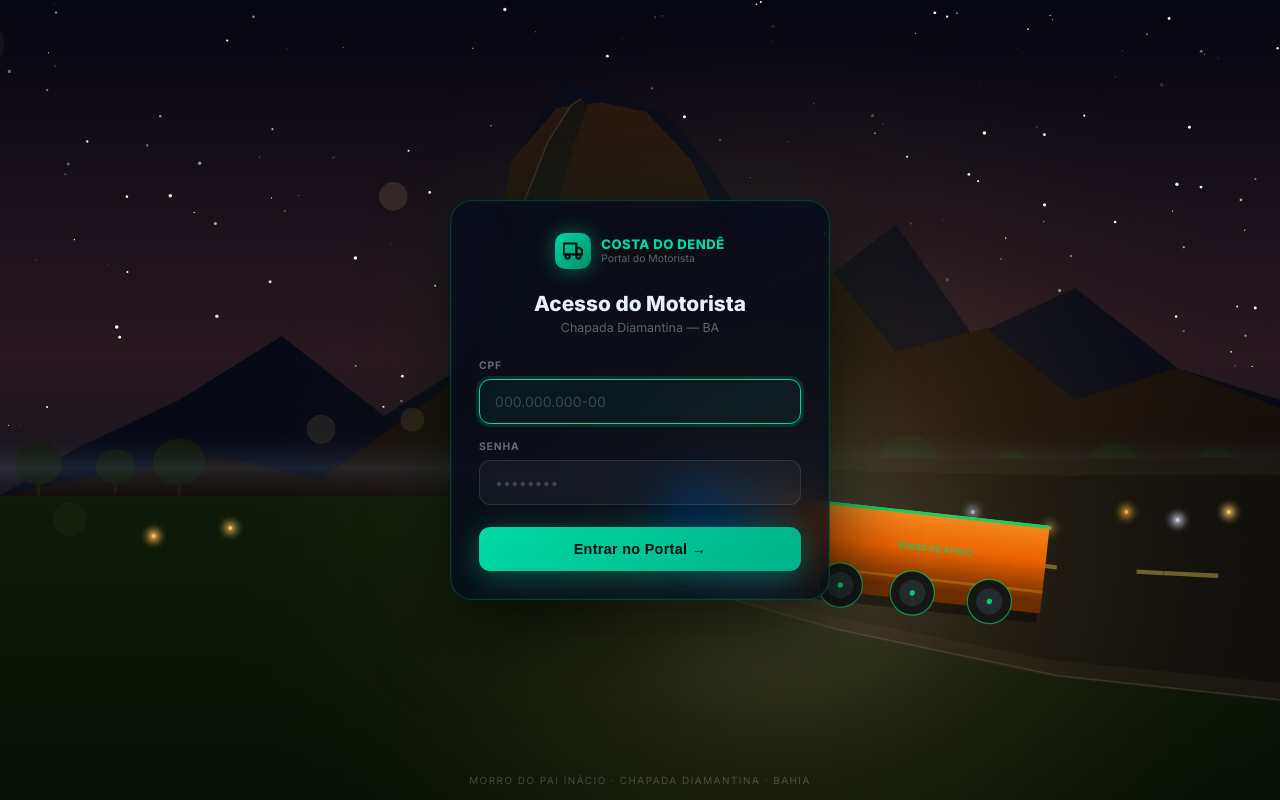
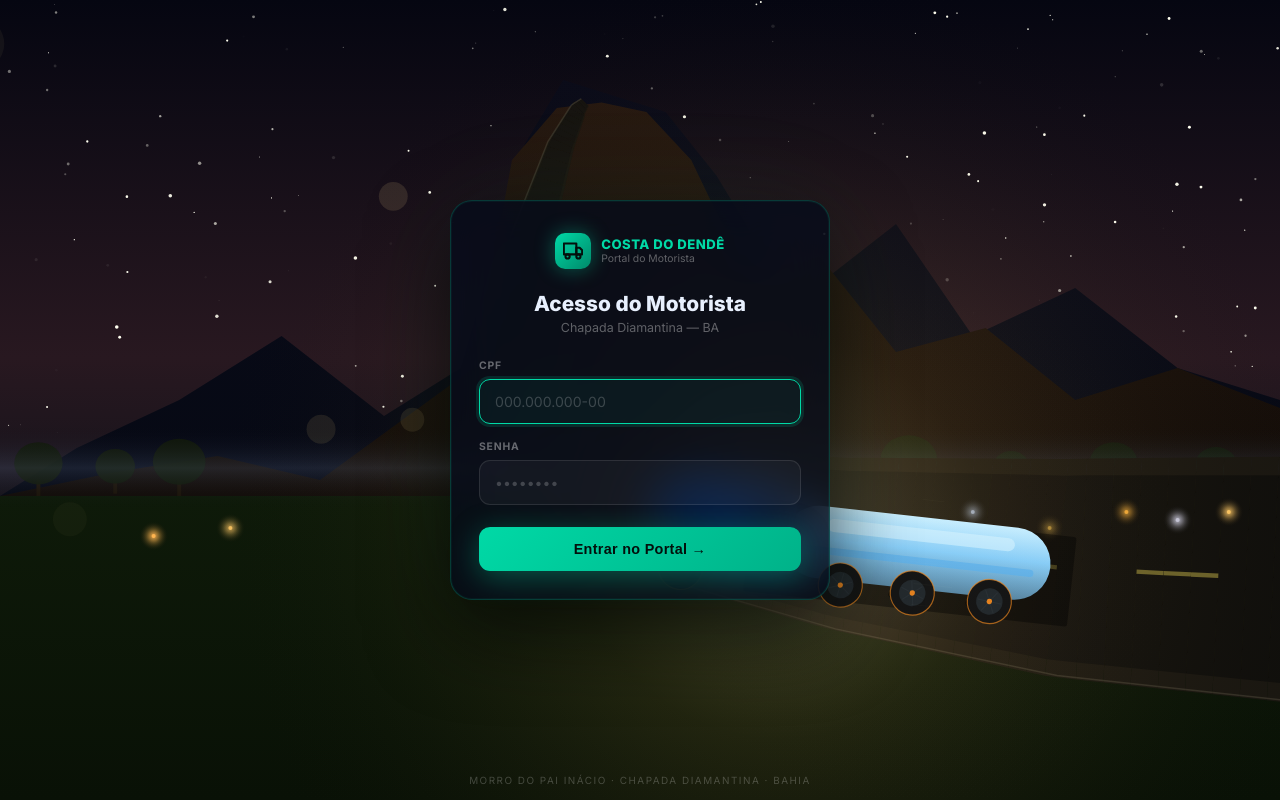
Before and after one commit to ajconsultoriaprevidenciaria-hub/CostadoDende, a Django app: page /motorista/login/ in a window 1280 px wide. Run offline with Django 5.2, Linux system fonts and the light colour scheme.

Commit message:
feat: adiciona suporte a paletas de cores no desenho do caminhão

```diff
--- a/templates/motorista_portal/login.html
+++ b/templates/motorista_portal/login.html
@@ -397,7 +397,7 @@
   function drawDust(){dust.forEach(d=>{ctx.beginPath();ctx.arc(d.x,d.y,d.r,0,Math.PI*2);ctx.fillStyle=`rgba(${d.color},${d.life*.32})`;ctx.fill();});}
 
   /* ─── CAMINHÃO ───────────────────────────────────── */
-  function drawTruck(pr,ph){
+  function drawTruck(pr,ph,variant=0){
     if(pr<0||pr>0.97) return;
     const pts=roadPts(),pos=iRoad(pts,pr);
     const sc2=pos.w/(W*.16+.001);
@@ -412,34 +412,56 @@
     }
     ctx.save(); ctx.translate(pos.x,pos.y); ctx.rotate(pos.ang); ctx.scale(1,-1);
     const cw=tw*.53,trW=tw*.98,trH=th*.88;
-    const bC=LC([255,120,0],[210,70,0],ph*.5),bCS=LC([255,180,40],[235,95,20],ph*.5);
-    const cabC=LC([0,160,255],[0,110,220],ph*.5),acC=LC([0,230,118],[0,190,95],ph*.4);
+    const palettes = [
+      { tank1:[178,230,255], tank2:[85,176,238], tankBand:[215,244,255], cab1:[45,126,228], cab2:[22,86,185], accent:[255,150,38], stripe:[92,176,236] }
+    ];
+    const p = palettes[variant % palettes.length];
+    const tankC=LC(p.tank1,p.tank2,ph*.5),tankHL=LC(p.tankBand,p.tank1,ph*.45);
+    const cabC=LC(p.cab1,p.cab2,ph*.5),acC=LC(p.accent,[210,110,20],ph*.4);
     // sombra
     ctx.fillStyle='rgba(0,0,0,.4)';
-    ctx.beginPath(); ctx.roundRect(-trW*.5+3,-trH*.4+5,trW,trH,3*sc2); ctx.fill();
-    // trailer
-    const tg=ctx.createLinearGradient(0,-trH*.5,0,trH*.4);
-    tg.addColorStop(0,C(bCS)); tg.addColorStop(.5,C(bC)); tg.addColorStop(1,C(LC(bC,[0,0,0],.55)));
-    ctx.fillStyle=tg; ctx.beginPath(); ctx.roundRect(-trW*.5,-trH*.46,trW,trH,3*sc2); ctx.fill();
-    ctx.fillStyle=C(acC,.88); ctx.fillRect(-trW*.5,-trH*.46,trW,4*sc2);
-    ctx.fillStyle=`rgba(255,200,50,${.18+ph*.08})`; ctx.fillRect(-trW*.5,trH*.28,trW,3.5*sc2);
-    ctx.save(); ctx.fillStyle=C(acC,.72); ctx.font=`bold ${Math.max(5,11*sc2)}px Inter,Arial,sans-serif`;
-    ctx.textAlign='center'; ctx.textBaseline='middle'; ctx.fillText('COSTA DO DEND\u00CA',-trW*.07,-trH*.05); ctx.restore();
-    // cabine
+    ctx.beginPath(); ctx.roundRect(-trW*.62+3,-trH*.42+5,trW*1.26,trH*1.02,3*sc2); ctx.fill();
+    // tanque cilíndrico
+    const tankW=trW*1.04, tankH=trH*.82, tankX=-trW*.52, tankY=-trH*.40;
+    const tg=ctx.createLinearGradient(0,tankY,0,tankY+tankH);
+    tg.addColorStop(0,C(tankHL)); tg.addColorStop(.45,C(tankC)); tg.addColorStop(1,C(LC(tankC,[0,0,0],.35)));
+    ctx.fillStyle=tg;
+    ctx.beginPath();
+    ctx.roundRect(tankX,tankY,tankW,tankH,tankH*.5);
+    ctx.fill();
+    // faixa superior do tanque
+    ctx.fillStyle=`rgba(${p.tankBand[0]},${p.tankBand[1]},${p.tankBand[2]},${.75-ph*.18})`;
+    ctx.beginPath();
+    ctx.roundRect(tankX+tankW*.14,tankY+tankH*.16,tankW*.70,tankH*.18,tankH*.18);
+    ctx.fill();
+    // faixa lateral colorida
+    ctx.fillStyle=`rgba(${p.stripe[0]},${p.stripe[1]},${p.stripe[2]},${.82-ph*.12})`;
+    ctx.beginPath();
+    ctx.roundRect(tankX+tankW*.06,tankY+tankH*.56,tankW*.88,tankH*.10,tankH*.08);
+    ctx.fill();
+    // cabine estilo ilustração
     const cabX=trW*.48,ctY=-th*.55;
     ctx.beginPath();
     ctx.moveTo(cabX,trH*.4); ctx.lineTo(cabX,ctY+th*.12); ctx.lineTo(cabX+cw*.25,ctY+th*.05);
     ctx.lineTo(cabX+cw*.72,ctY); ctx.lineTo(cabX+cw*1.06,ctY+th*.2); ctx.lineTo(cabX+cw*1.06,trH*.4); ctx.closePath();
     const cg=ctx.createLinearGradient(cabX,ctY,cabX+cw,ctY+th);
-    cg.addColorStop(0,C(bCS)); cg.addColorStop(.55,C(cabC)); cg.addColorStop(1,C(LC(cabC,[0,0,0],.6)));
+    cg.addColorStop(0,C(LC(cabC,[255,255,255],.18))); cg.addColorStop(.55,C(cabC)); cg.addColorStop(1,C(LC(cabC,[0,0,0],.55)));
     ctx.fillStyle=cg; ctx.fill(); ctx.strokeStyle=C(acC,.5); ctx.lineWidth=sc2; ctx.stroke();
     // para-brisa
     ctx.beginPath();
     ctx.moveTo(cabX+cw*.14,ctY+th*.1); ctx.lineTo(cabX+cw*.68,ctY+th*.04);
     ctx.lineTo(cabX+cw*1.0,ctY+th*.22); ctx.lineTo(cabX+cw*.14,ctY+th*.33); ctx.closePath();
     const wg=ctx.createLinearGradient(cabX,ctY,cabX+cw,ctY+th*.3);
-    wg.addColorStop(0,`rgba(120,200,255,${.13+(1-ph)*.18})`); wg.addColorStop(1,'rgba(60,100,200,.04)');
+    wg.addColorStop(0,`rgba(130,205,255,${.25+(1-ph)*.2})`); wg.addColorStop(1,'rgba(45,90,180,.08)');
     ctx.fillStyle=wg; ctx.fill();
+    // grade frontal
+    ctx.fillStyle='rgba(35,40,48,.95)';
+    ctx.beginPath(); ctx.roundRect(cabX+cw*.05,ctY+th*.30,cw*.22,th*.27,2*sc2); ctx.fill();
+    ctx.strokeStyle='rgba(95,105,120,.9)';
+    for(let gi=0;gi<3;gi++){
+      const gy=ctY+th*(.35+gi*.08);
+      ctx.beginPath(); ctx.moveTo(cabX+cw*.08,gy); ctx.lineTo(cabX+cw*.24,gy); ctx.stroke();
+    }
     // farol LED
     const hla=.4+ph*.5;
     ctx.fillStyle=`rgba(255,230,120,${hla})`;
@@ -458,6 +480,8 @@
     // para-choque
     ctx.fillStyle=C(LC([40,50,60],[15,18,22],ph));
     ctx.beginPath(); ctx.roundRect(cabX+cw*.82,trH*.3,cw*.24,th*.12,2*sc2); ctx.fill();
+    ctx.fillStyle=C(acC,.95);
+    ctx.beginPath(); ctx.roundRect(cabX+cw*.72,trH*.26,cw*.18,th*.10,2*sc2); ctx.fill();
     // placa
     ctx.fillStyle='rgba(240,240,240,.92)'; ctx.beginPath(); ctx.roundRect(cabX+cw*.84,trH*.22,cw*.19,th*.09,1.5*sc2); ctx.fill();
     ctx.fillStyle='rgba(0,10,80,.9)'; ctx.font=`bold ${Math.max(4,7*sc2)}px monospace`;
@@ -515,7 +539,7 @@
       if(Math.random()<.28) spawnDust(pos2.x,pos2.y+8,pos2.w*.38);
     }
     updateDust(); drawDust();
-    if(truck.progress>0) drawTruck(truck.progress,ph);
+    if(truck.progress>0) drawTruck(truck.progress,ph,0);
     if(truck.progress>.95){
       ctx.fillStyle=`rgba(255,255,255,${((truck.progress-.95)/.05)*.07})`;
       ctx.fillRect(0,0,W,H);
```
